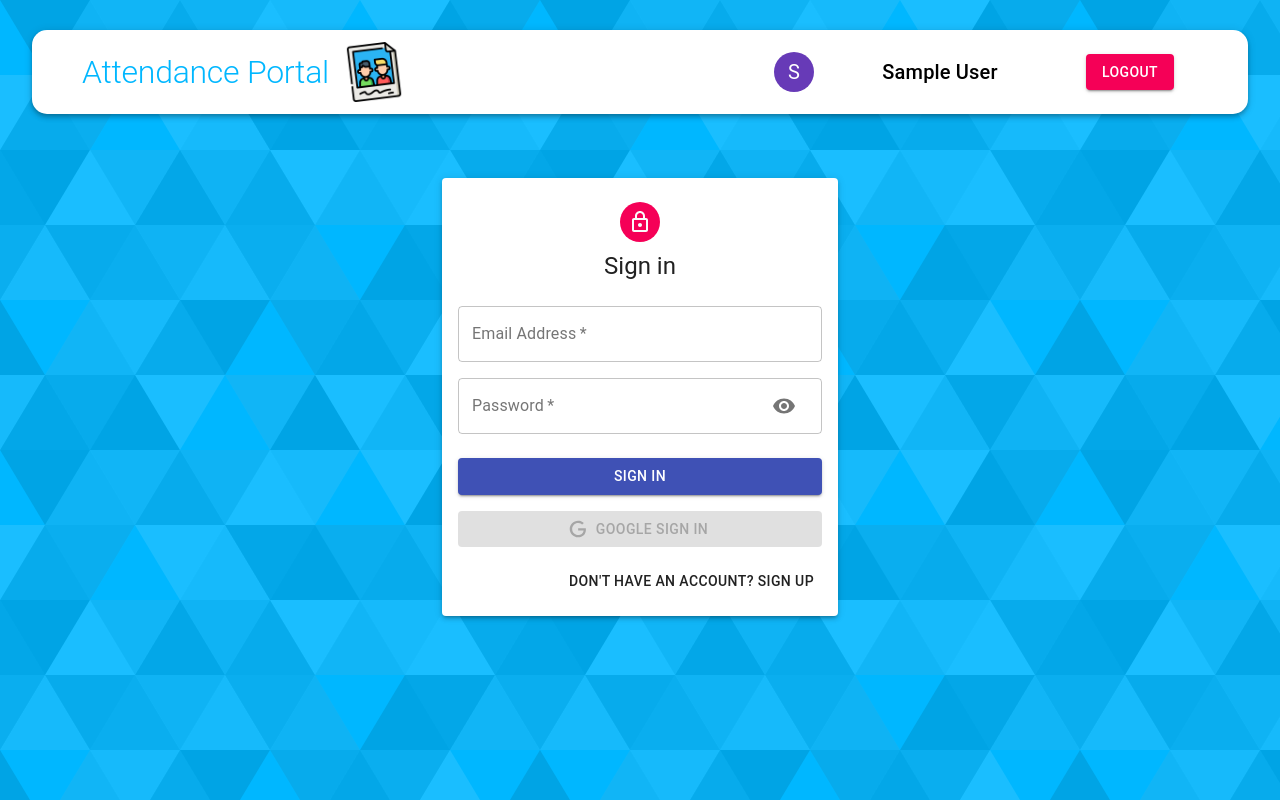
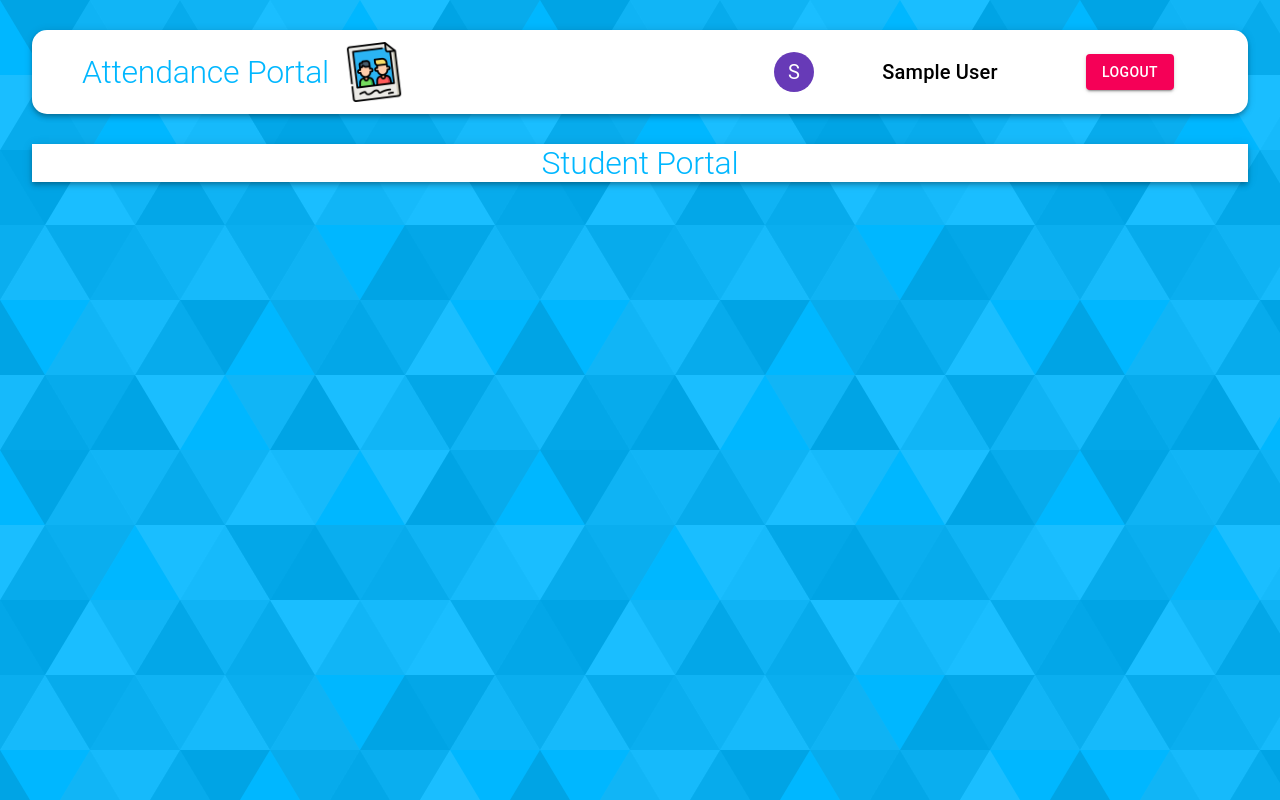
Before and after one commit to jindal368/CLIENT_ATTENDANCE_SYSTEM, a React (Create React App) app: page /student in a window 1280 px wide. Before the commit this address led to /auth. Built offline with nearby package versions, Linux system fonts and the light colour scheme; sample sign-in values are in the browser's storage.

Commit message:
Solved 2 based authentication

```diff
--- a/src/App.js
+++ b/src/App.js
@@ -17,13 +17,15 @@ const App = () => {
       <Navbar />
       <Switch>
       {
-        userType.authData === null ?
+        userType?.authData === null ?
         <Route path="/" exact component={() => <Redirect to="/auth" />} />:(
          userType?.authData?.result?.email==="vishesh.jindal.cs.2018@miet.ac.in"
           ?
          <Route path="/" exact component={() => <Redirect to="/faculty" />} />
           :
-        <Route path="/" exact component={() => <Redirect to="/student" />} />)}
+        <Route path="/" exact component={() => <Redirect to="/student" />} />)
+      }
+
 
          <Route path="/student" exact component={Student} />
          <Route path="/faculty" exact component={Faculty} />
--- a/src/components/Auth/Auth.js
+++ b/src/components/Auth/Auth.js
@@ -1,7 +1,7 @@
 import React, { useState } from 'react';
-import { useDispatch } from 'react-redux';
+import { useDispatch ,useSelector} from 'react-redux';
 import { Avatar, Button, Paper, Grid, Typography, Container } from '@material-ui/core';
-import { useHistory } from 'react-router-dom';
+import { useHistory ,Redirect} from 'react-router-dom';
 import { GoogleLogin } from 'react-google-login';
 import LockOutlinedIcon from '@material-ui/icons/LockOutlined';
 
@@ -19,7 +19,7 @@ const SignUp = () => {
   const dispatch = useDispatch();
   const history = useHistory();
   const classes = useStyles();
-
+   const user = useSelector((state)=> state.auth);
   const [showPassword, setShowPassword] = useState(false);
   const handleShowPassword = () => setShowPassword(!showPassword);
 
@@ -57,6 +57,10 @@ const SignUp = () => {
   const handleChange = (e) => setForm({ ...form, [e.target.name]: e.target.value });
 
   return (
+    user.authData!==null ?
+
+    <Redirect to="/student" />
+     :
     <Container component="main" maxWidth="xs">
       <Paper className={classes.paper} elevation={3}>
         <Avatar className={classes.avatar}>
--- a/src/components/Faculty/Faculty.js
+++ b/src/components/Faculty/Faculty.js
@@ -4,13 +4,17 @@ import useStyles from './styles'
 
 import {useHistory ,Redirect} from 'react-router-dom'
 import {useSelector} from 'react-redux'
-export default function Student() {
+export default function Faculty() {
     const classes = useStyles()
     const user = useSelector((state)=>state.auth)
 
     return (
       user.authData === null ?
       <Redirect to="/auth"/>
+      :
+      user?.authData?.result?.email !== "vishesh.jindal.cs.2018@miet.ac.in" ?
+
+      <Redirect to="/student"/>
       :
         <div>
              <AppBar className={classes.brandContainer} position="static" color="inherit">
--- a/src/components/Student/Student.js
+++ b/src/components/Student/Student.js
@@ -12,6 +12,10 @@ export default function Student() {
       user.authData === null ?
       <Redirect to="/auth"/>
       :
+      user?.authData?.result?.email==="vishesh.jindal.cs.2018@miet.ac.in" ?
+
+      <Redirect to="/faculty"/>
+      :
         <div>
              <AppBar className={classes.brandContainer} position="static" color="inherit">
        <div className={classes.brandContainer}>
--- a/src/reducers/auth.js
+++ b/src/reducers/auth.js
@@ -1,11 +1,11 @@
 import * as actionType from '../constants/actionTypes';
 
-const authReducer = (state = { authData: null }, action) => {
+const authReducer = (state = { authData: JSON.parse(localStorage.getItem('profile')) }, action) => {
   switch (action.type) {
     case actionType.AUTH:
       localStorage.setItem('profile', JSON.stringify({ ...action?.data }));
 
-      return { ...state, authData: action.data, loading: false, errors: null };
+      return { ...state, authData: action?.data, loading: false, errors: null };
     case actionType.LOGOUT:
       localStorage.clear();
 
```
